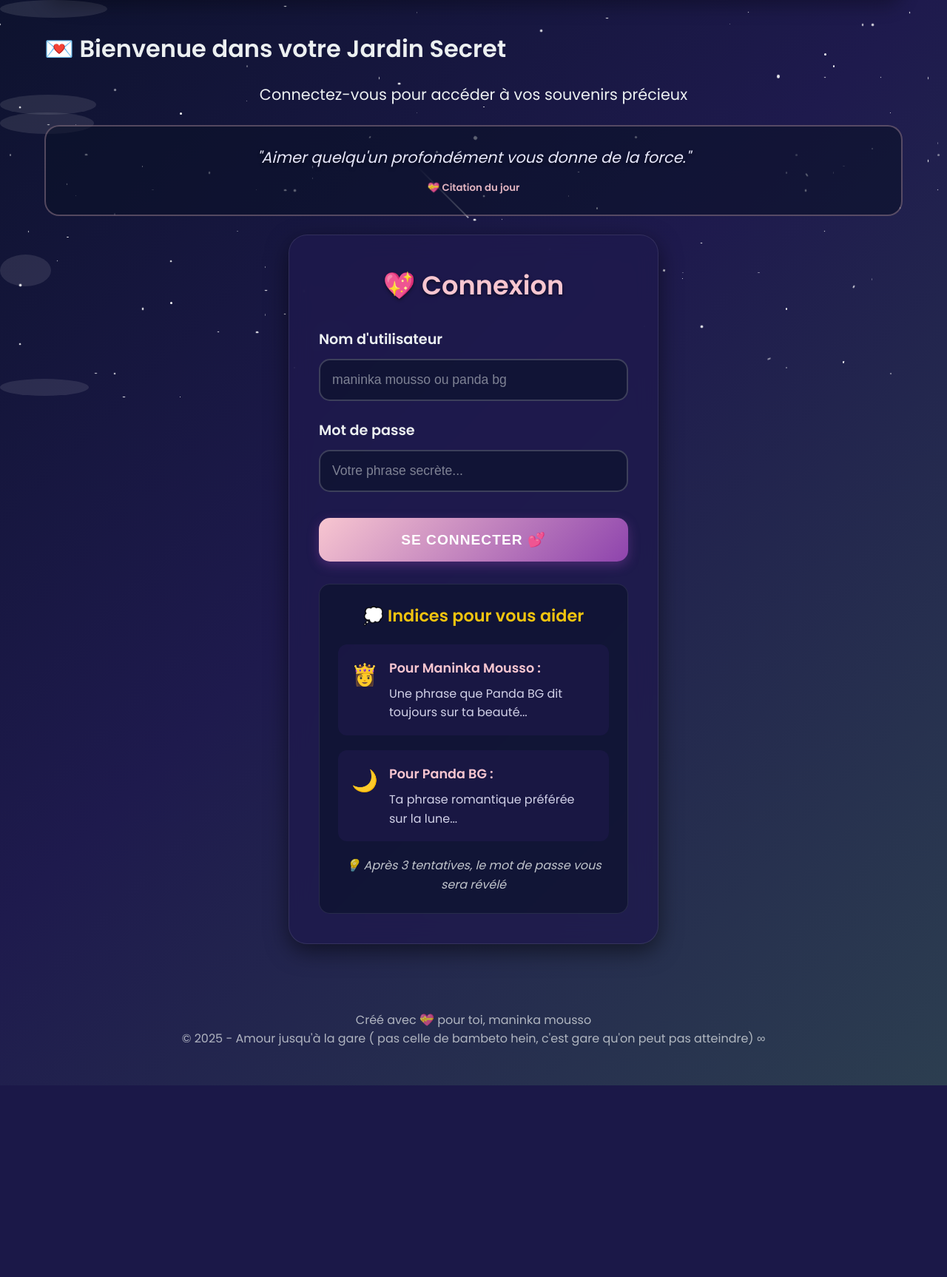
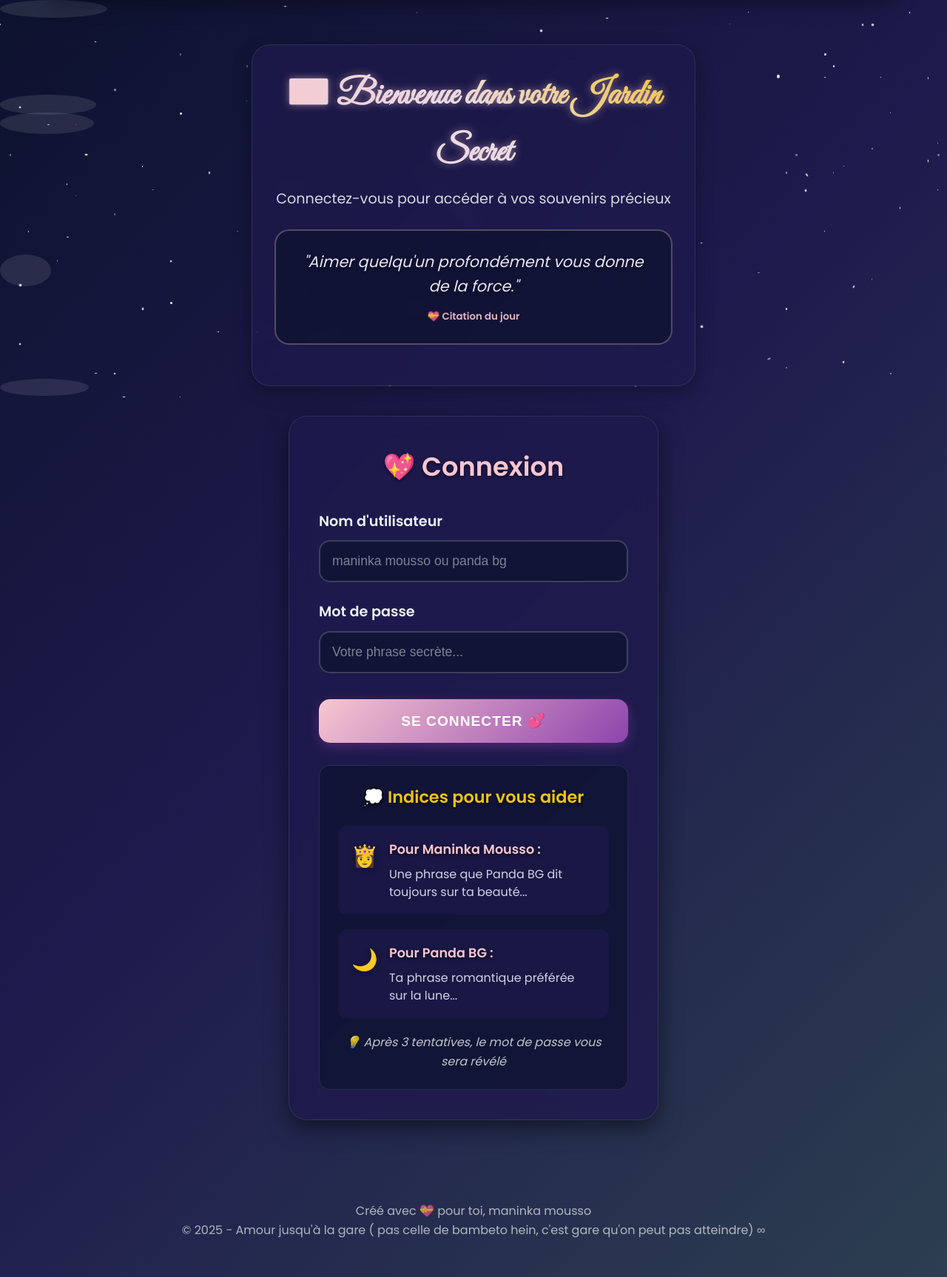
Before and after one commit to Mohamed88said/Cisse_Fanta, a Flask app: page /login in a window 1280 px wide. Shown: the part 256-1982 px from the top of the page at 74% size. Before the commit the page ends 1723 px from the top, so only its background shows below. Run offline with Flask 3, Linux system fonts and the light colour scheme.

Commit message:
Corriger le style de la page de login

```diff
--- a/templates/login.html
+++ b/templates/login.html
@@ -1,12 +1,13 @@
 {% extends "base.html" %}
 {% block content %}
-<div class="header-container">
+<div class="login-container">
+    <div class="login-header">
+        <div class="logo">
             <h1>💌 Bienvenue dans votre Jardin Secret</h1>
-    <div class="user-welcome">
-        <span class="welcome-text">Connectez-vous pour accéder à vos souvenirs précieux</span>
+            <p>Connectez-vous pour accéder à vos souvenirs précieux</p>
         </div>
 
-    <!-- Citation d'amour comme dans index.html -->
+        <!-- Citation d'amour -->
         <div class="daily-quote">
             <p class="love-quote">"Aimer quelqu'un profondément vous donne de la force."</p>
             <small>💝 Citation du jour</small>
@@ -27,14 +28,14 @@
                 <input type="password" name="password" id="password" placeholder="Votre phrase secrète..." required class="form-input">
             </div>
 
-        <button type="submit" class="btn btn-primary">Se connecter 💕</button>
+            <button type="submit" class="btn btn-primary btn-login">Se connecter 💕</button>
         </form>
 
         {% with messages = get_flashed_messages(with_categories=true) %}
             {% if messages %}
                 <div class="flash-messages">
                     {% for category, message in messages %}
-                    <div class="flash {{ category }}">{{ message }}</div>
+                        <div class="flash flash-{{ category }}">{{ message }}</div>
                     {% endfor %}
                 </div>
             {% endif %}
@@ -63,8 +64,77 @@
             </div>
         </div>
     </div>
+</div>
 
 <style>
+/* ===== STYLES SPÉCIFIQUES POUR LA PAGE DE LOGIN ===== */
+.login-container {
+    min-height: 100vh;
+    display: flex;
+    flex-direction: column;
+    align-items: center;
+    justify-content: center;
+    padding: 20px;
+    max-width: 1200px;
+    margin: 0 auto;
+}
+
+.login-header {
+    text-align: center;
+    margin-bottom: 40px;
+    padding: 30px;
+    background: rgba(30, 26, 77, 0.7);
+    backdrop-filter: blur(10px);
+    border-radius: 25px;
+    box-shadow: var(--card-shadow);
+    border: 1px solid rgba(236, 240, 241, 0.1);
+    width: 100%;
+    max-width: 600px;
+}
+
+.login-header .logo h1 {
+    font-family: 'Great Vibes', 'Dancing Script', cursive;
+    font-size: 3em;
+    background: linear-gradient(45deg, var(--rose-quartz), var(--lavender-blush), var(--starlight-gold));
+    -webkit-background-clip: text;
+    background-clip: text;
+    -webkit-text-fill-color: transparent;
+    margin-bottom: 10px;
+    text-shadow: var(--text-shadow);
+    animation: glowText 3s ease-in-out infinite alternate;
+}
+
+.login-header .logo p {
+    color: var(--moonlight-silver);
+    font-size: 1.2em;
+    opacity: 0.9;
+    margin-bottom: 20px;
+}
+
+.login-header .daily-quote {
+    background: rgba(10, 17, 40, 0.6);
+    border-radius: 20px;
+    padding: 25px;
+    margin: 25px 0;
+    text-align: center;
+    border: 2px solid rgba(248, 198, 208, 0.3);
+}
+
+.login-header .love-quote {
+    font-size: 1.3em;
+    font-style: italic;
+    color: var(--lavender-blush);
+    margin-bottom: 10px;
+    text-shadow: var(--text-shadow);
+    line-height: 1.6;
+}
+
+.login-header .daily-quote small {
+    color: var(--rose-quartz);
+    font-weight: 600;
+    opacity: 0.9;
+}
+
 .login-form-container {
     background: rgba(30, 26, 77, 0.8);
     backdrop-filter: blur(15px);
@@ -73,7 +143,7 @@
     box-shadow: var(--deep-shadow);
     border: 1px solid rgba(236, 240, 241, 0.1);
     max-width: 500px;
-    margin: 0 auto;
+    width: 100%;
 }
 
 .login-form-container h2 {
@@ -124,7 +194,7 @@
     color: rgba(236, 240, 241, 0.5);
 }
 
-.btn-primary {
+.btn-login {
     padding: 18px;
     font-size: 1.2em;
     font-weight: 600;
@@ -137,10 +207,27 @@
     text-transform: uppercase;
     letter-spacing: 1px;
     margin-top: 10px;
+    position: relative;
+    overflow: hidden;
 }
 
-.btn-primary:hover {
-    transform: translateY(-3px);
+.btn-login::before {
+    content: '';
+    position: absolute;
+    top: 0;
+    left: -100%;
+    width: 100%;
+    height: 100%;
+    background: linear-gradient(90deg, transparent, rgba(255, 255, 255, 0.2), transparent);
+    transition: var(--transition);
+}
+
+.btn-login:hover::before {
+    left: 100%;
+}
+
+.btn-login:hover {
+    transform: translateY(-3px) scale(1.05);
     box-shadow: 0 10px 25px rgba(248, 198, 208, 0.5);
 }
 
@@ -187,6 +282,7 @@
     text-align: center;
     margin-bottom: 20px;
     font-size: 1.4em;
+    text-shadow: var(--text-shadow);
 }
 
 .hints-grid {
@@ -203,11 +299,19 @@
     padding: 18px;
     background: rgba(30, 26, 77, 0.6);
     border-radius: 12px;
+    transition: var(--transition);
+}
+
+.hint-item:hover {
+    transform: translateY(-3px);
+    background: rgba(30, 26, 77, 0.8);
+    box-shadow: 0 8px 20px rgba(248, 198, 208, 0.3);
 }
 
 .hint-icon {
     font-size: 1.8em;
     flex-shrink: 0;
+    filter: drop-shadow(0 2px 4px rgba(0, 0, 0, 0.3));
 }
 
 .hint-content strong {
@@ -215,6 +319,7 @@
     display: block;
     margin-bottom: 8px;
     font-size: 1.1em;
+    text-shadow: var(--text-shadow);
 }
 
 .hint-content p {
@@ -222,6 +327,7 @@
     margin: 0;
     font-size: 1em;
     opacity: 0.9;
+    line-height: 1.5;
 }
 
 .hint-note {
@@ -249,6 +368,19 @@
         text-align: center;
         gap: 12px;
     }
+
+    .login-header .daily-quote {
+        padding: 20px;
+    }
+
+    .login-header .love-quote {
+        font-size: 1.1em;
+    }
+}
+
+/* Animation d'entrée pour la page de login */
+.login-container {
+    animation: fadeInUp 0.8s ease-out;
 }
 </style>
 {% endblock %}
```
Also changed, not shown: other parts of templates/login.html (+26 -5 lines). Lines whose indentation alone changed are shown as unchanged.
